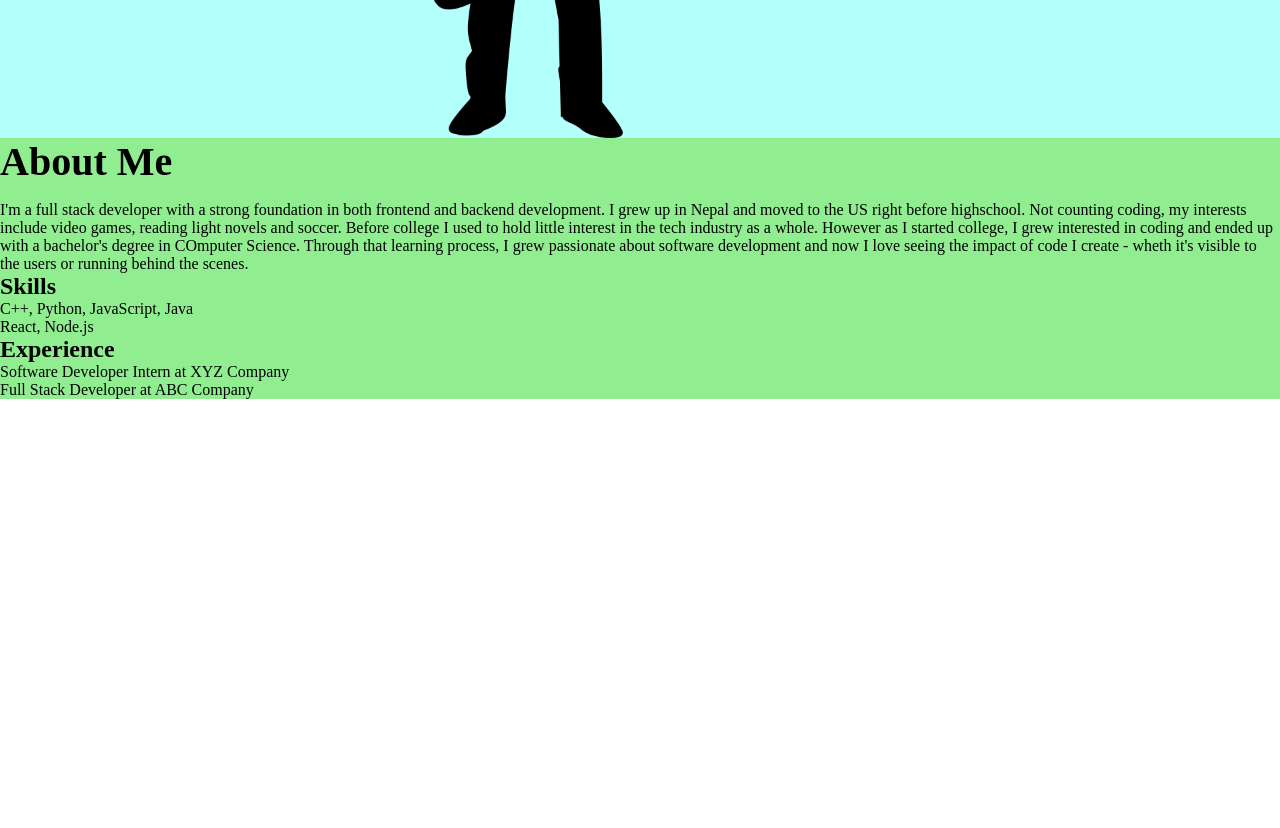
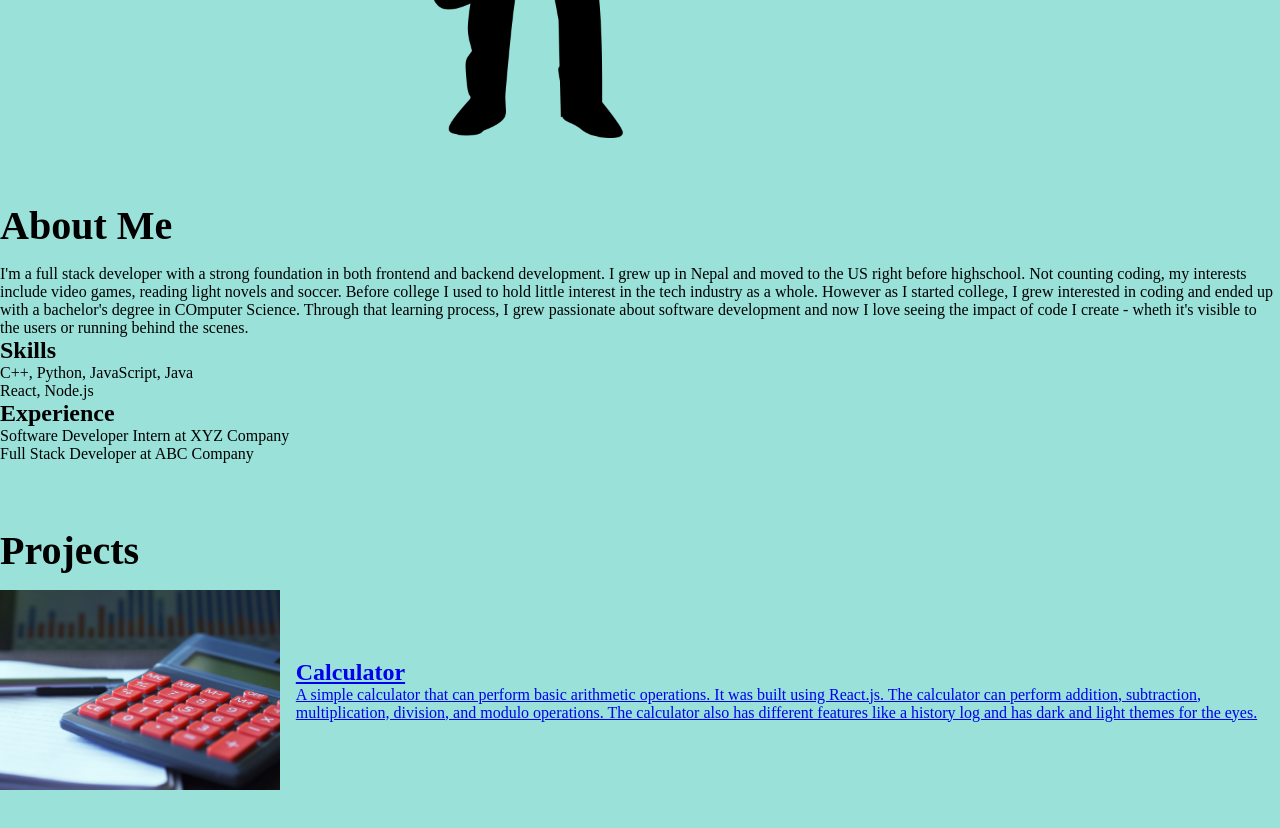
Before and after one commit to Sulav-Malla/sulav-malla.github.io, a React (Vite) app: page / in a window 1280 px wide. Shown: the part 520-1348 px from the top of the page. Before the commit the page ends 919 px from the top, so only its background shows below. Built offline with nearby package versions, Linux system fonts and the light colour scheme.

Commit message:
add calc project basic

```diff
--- a/src/components/aboutme/about.css
+++ b/src/components/aboutme/about.css
@@ -1,7 +1,6 @@
 #about {
   display: flex;
   flex-direction: column;
-  background-color: lightgreen;
 }
 
 .aboutHeader {
@@ -9,5 +8,6 @@
 
   font-size: 2.5rem;
   font-weight: 700;
+  margin-top: 4rem;
   margin-bottom: 1rem;
 }
--- a/src/components/introduction/intro.css
+++ b/src/components/introduction/intro.css
@@ -1,11 +1,11 @@
 * {
   margin: 0px;
   padding: 0px;
+  background-color: #99e1d9;
 }
 #home {
   height: 100%;
   width: 100%;
-  background-color: #b3fffc;
 }
 
 nav {
@@ -17,6 +17,15 @@ nav {
 nav ul {
   display: flex;
   gap: 80px;
+}
+nav a {
+  font-weight: normal;
+  text-decoration: none;
+}
+nav a:active,
+nav a:focus,
+nav a:visited {
+  font-weight: normal;
 }
 .intro {
   margin-left: 80px;
--- /dev/null
+++ b/src/components/projects/project.css
@@ -0,0 +1,50 @@
+.projectHeader {
+  display: flex;
+  font-size: 2.5rem;
+  font-weight: 700;
+  margin-top: 4rem;
+  margin-bottom: 1rem;
+}
+
+.projectLinks {
+  display: flex;
+  flex-direction: row;
+  align-self: center;
+  margin-bottom: 5%;
+}
+
+.projectContainer {
+  display: flex;
+  flex-direction: column;
+}
+
+.projectContent {
+  display: flex;
+  flex-direction: row;
+  align-items: center;
+  gap: 1rem; /* Add a small gap between the image and the description */
+}
+
+.projectPicture {
+  width: auto;
+  height: 200px;
+  display: flex;
+  justify-content: center;
+  align-self: center;
+}
+
+.projectDescription {
+  display: flex;
+  flex-direction: column;
+  justify-content: center;
+  align-self: center;
+  width: auto;
+}
+
+.projectDescription h2 {
+  margin: 0;
+}
+
+.projectDescription p {
+  margin: 0;
+}
--- /dev/null
+++ b/src/components/projects/project.jsx
@@ -0,0 +1,33 @@
+import "./project.css";
+import assetpic from "../../assets/calculator.jpg";
+function Project() {
+  return (
+    <section id="project">
+      <header className="projectHeader">Projects</header>
+      <div className="projectContainer">
+        <a
+          href="https://github.com/takeo-practical-session/Calculator-HTML-and-JS"
+          className="projectLinks"
+        >
+          <div className="projectContent">
+            <div className="projectPicture">
+              <img src={assetpic} alt="calculator"></img>
+            </div>
+            <div className="projectDescription">
+              <h2>Calculator</h2>
+              <p>
+                A simple calculator that can perform basic arithmetic
+                operations. It was built using React.js. The calculator can
+                perform addition, subtraction, multiplication, division, and
+                modulo operations. The calculator also has different features
+                like a history log and has dark and light themes for the eyes.
+              </p>
+            </div>
+          </div>
+        </a>
+      </div>
+    </section>
+  );
+}
+
+export default Project;
--- a/src/page/home.jsx
+++ b/src/page/home.jsx
@@ -1,10 +1,12 @@
 import Intro from "../components/introduction/intro";
 import About from "../components/aboutme/about";
+import Project from "../components/projects/project";
 function Home() {
   return (
     <div>
       <Intro />
       <About />
+      <Project />
     </div>
   );
 }
```
Also changed, not shown: src/assets/calculator.jpg (added).
